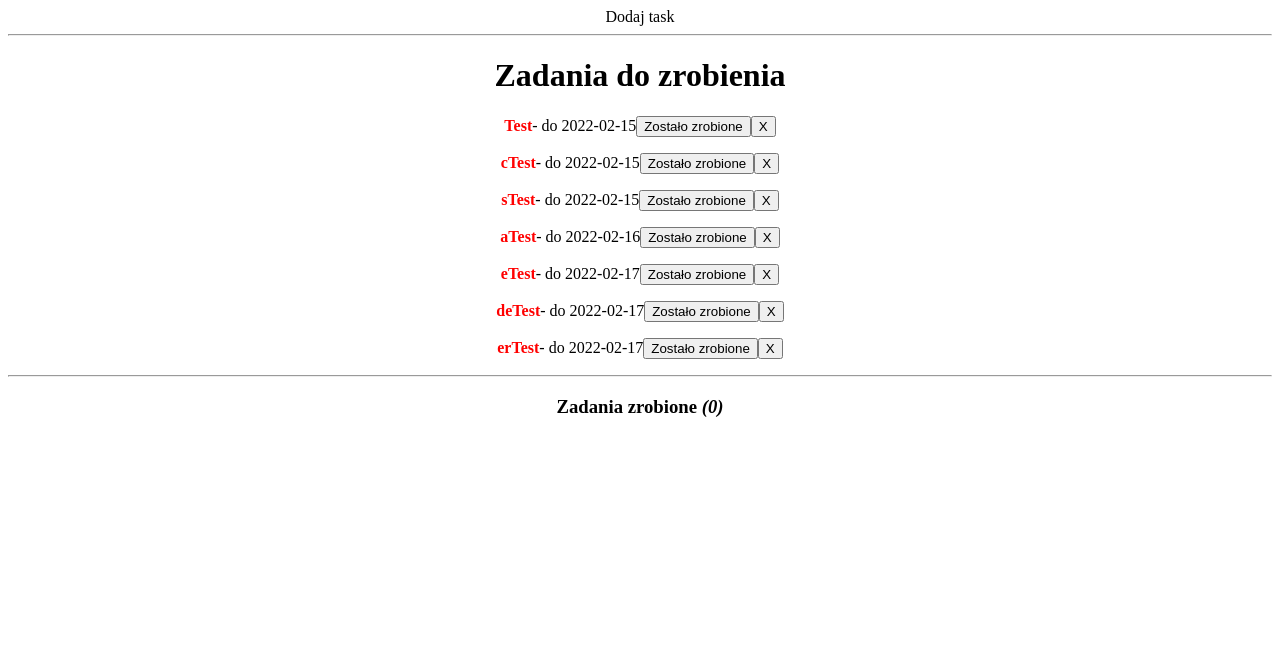
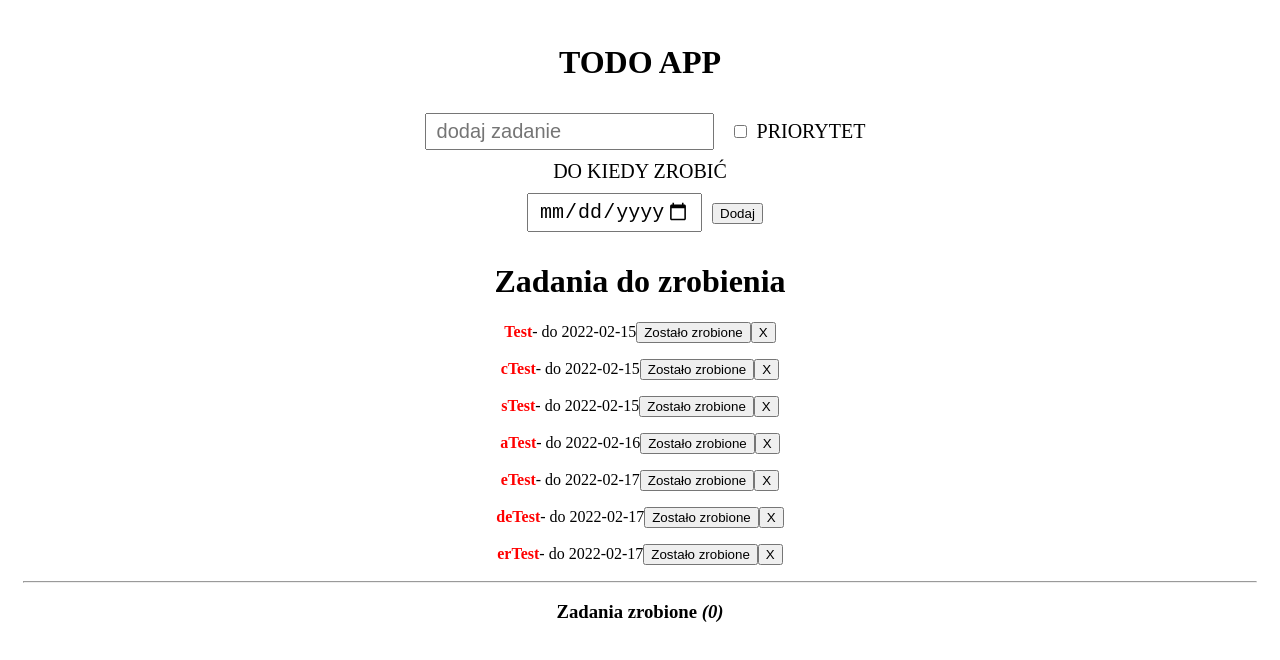
Before and after one commit to lukasz-smolnicki/react-todo-training, a React (Create React App) app: page / in a window 1280 px wide. Shown: the top 660 px of the page. Built offline with nearby package versions, Linux system fonts and the light colour scheme.

Commit message:
Add styles to AddTask.css

```diff
--- /dev/null
+++ b/src/components/AddTask.css
@@ -0,0 +1,12 @@
+input {
+    margin: 10px;
+    padding: 5px 10px;
+    font-size: 20px;
+}
+
+.form {
+    font-size: 20px;
+    text-transform: uppercase;
+    margin: 20px;
+    font-size: 20px;
+}
--- a/src/components/AddTask.js
+++ b/src/components/AddTask.js
@@ -1,15 +1,23 @@
 import React from 'react';
-
+import './AddTask.css'
 
 class AddTask extends React.Component {
+    state = {
+        text: '',
+        checked: false,
+        date: "2021-12-25"
+    }
     render() {
         return (
             <div className='form'>
-                <div>
-                    Dodaj task
-                </div>
-                <hr />
-            </div>);
+                <input type='text' placeholder='dodaj zadanie' value={this.state.text} />
+                <input type='checkbox' checked={this.state.checked} id='important' />
+                <label htmlFor='important'>Priorytet</label><br />
+                <label htmlFor='date'>Do kiedy zrobić</label><br />
+                <input type='date' value='' min='2021-12-08' max='2022-12-31' />
+                <button>Dodaj</button>
+            </div >
+        );
     }
 }
 
--- a/src/components/App.css
+++ b/src/components/App.css
@@ -1,3 +1,4 @@
 body {
     text-align: center;
+    padding: 15px;
 }
--- a/src/components/App.js
+++ b/src/components/App.js
@@ -94,6 +94,7 @@
   render() {
     return (
       <div>
+        <h1>TODO APP</h1>
         <AddTask />
         <TaskList tasks={this.state.tasks} delete={this.deleteTask} change={this.changeTaskStatus} />
       </div>
--- a/src/components/Task.js
+++ b/src/components/Task.js
@@ -1,5 +1,4 @@
 import React from 'react';
-import { findRenderedDOMComponentWithClass } from 'react-dom/test-utils';
 
 const Task = (props) => {
 
```
